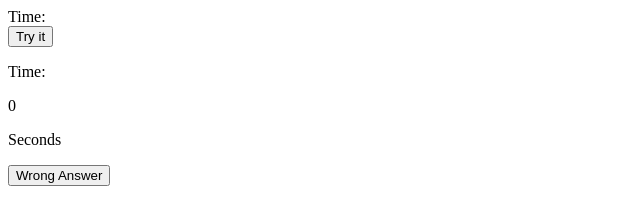
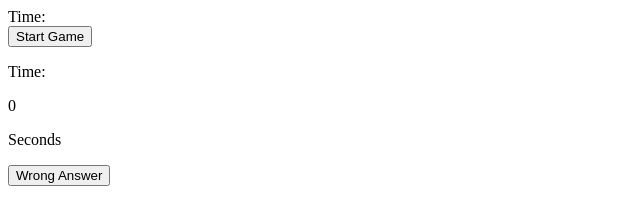
Before and after one commit to mattbeachey/Timed-Quiz, a plain HTML site: page index.html in a window 1280 px wide. Shown: the full height of the page, 0-640 px from the left. Drawn offline with Linux system fonts and the light colour scheme.

```diff
--- a/index.html
+++ b/index.html
@@ -11,7 +11,7 @@
 
 <body>
     <div>Time: </div>
-    <button onclick="startTimer()">Try it</button>
+    <button onclick="startTimer()">Start Game</button>
     <p>Time:</p><p id="timer">0</p><p>Seconds</p>
     <button onclick="answerWrong()">Wrong Answer</button>
 
```
Also changed, not shown: 1 other file.
